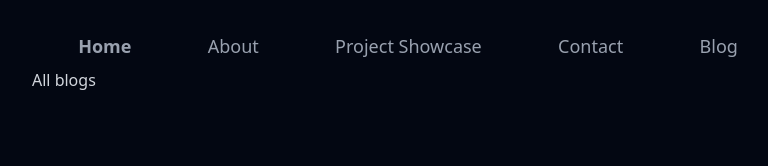
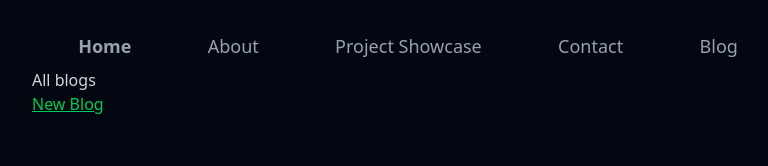
Before and after one commit to Hairum-Qureshi/personal-portfolio, a Next.js app: page /all-blogs in a window 1280 px wide. Shown: the top 166 px of the page, without its empty margins (232-1000 px from the left). Built offline with nearby package versions, Linux system fonts and the light colour scheme.

Commit message:
added page for post blog form

```diff
--- a/app/all-blogs/page.tsx
+++ b/app/all-blogs/page.tsx
@@ -1,3 +1,18 @@
+"use client";
+
+import Link from "next/link";
+
 export default function Blogs() {
-	return <div>All blogs</div>;
+	return (
+		<div>
+			All blogs
+			<br />
+			<Link
+				href="/new-blog"
+				className="text-green-500 underline hover:cursor-pointer"
+			>
+				New Blog
+			</Link>
+		</div>
+	);
 }
--- /dev/null
+++ b/app/new-blog/page.tsx
@@ -0,0 +1,3 @@
+export default function PostBlog() {
+	return <div>Post blog form</div>;
+}
```
